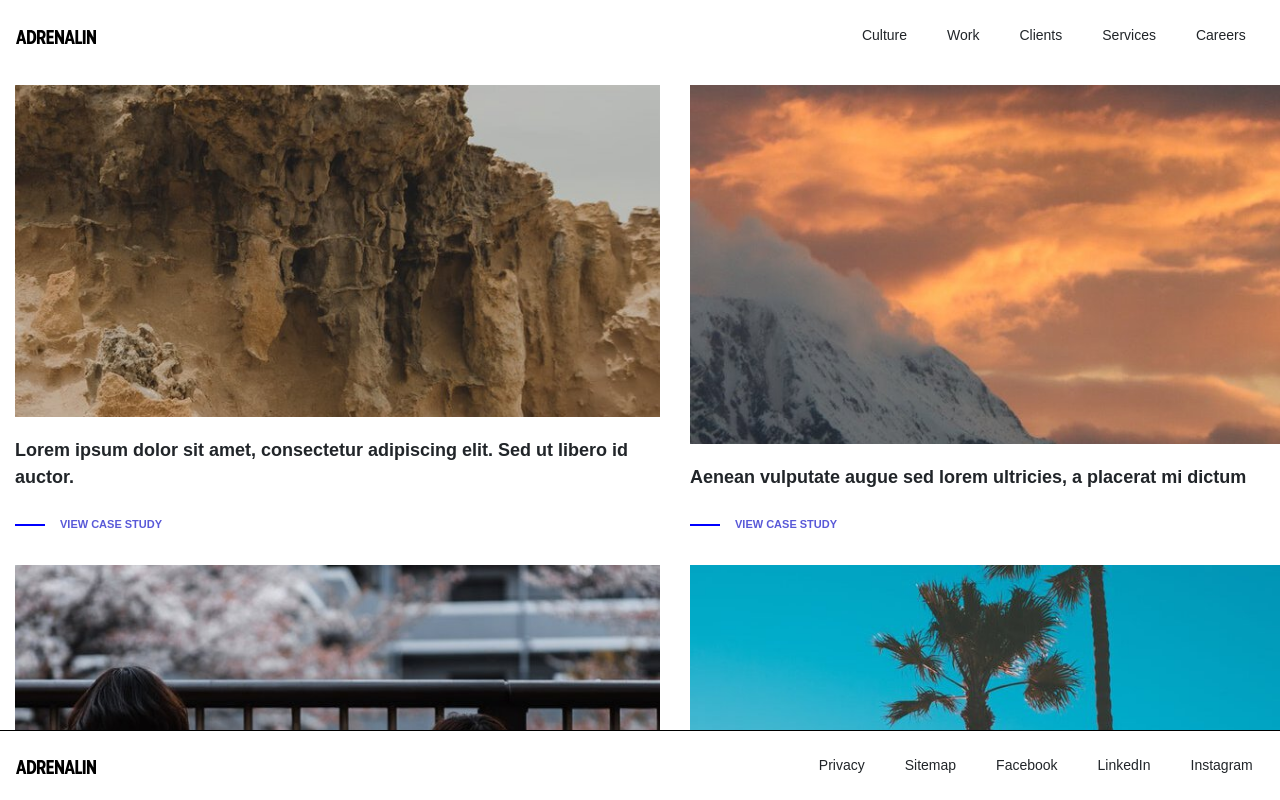
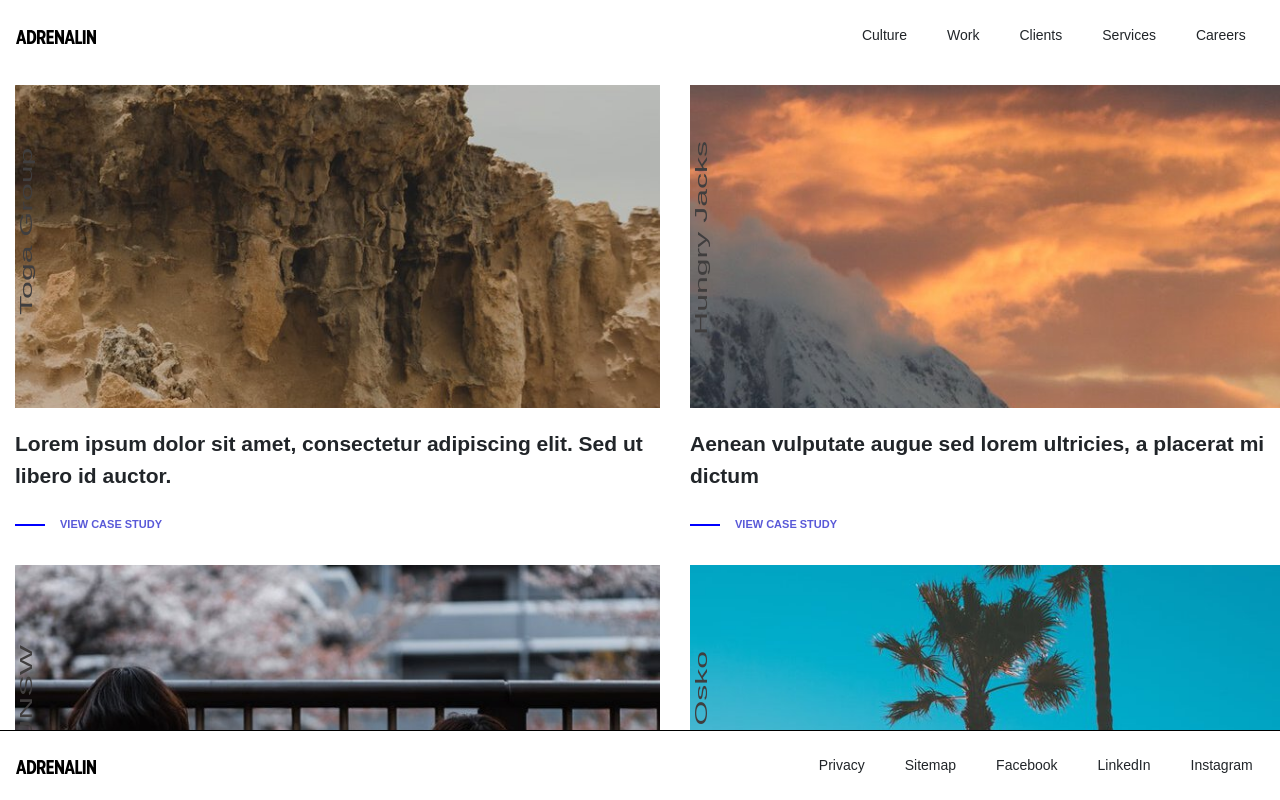
Before and after one commit to ArdenMendoza/ListingPage, a React (Create React App) app: page / in a window 1280 px wide. Shown: the top 800 px of the page. Built offline with nearby package versions, Linux system fonts and the light colour scheme.

Commit message:
Added Photo tags and refactor

```diff
--- a/src/components/customCard.tsx
+++ b/src/components/customCard.tsx
@@ -17,10 +17,11 @@ export const customCard = ({ itemDetails }: props) => {
             backgroundSize: 'cover',
             height: '350px',
         }}>
+            <div className={'photoTag'}>{itemDetails.tag}</div>
         </div>
         <div style={{
             fontWeight: 'bold',
-            fontSize: '18px',
+            fontSize: '21px',
             fontFamily: 'Arial',
             padding: '20px 0px 20px 0px'
         }}>
--- a/src/index.css
+++ b/src/index.css
@@ -45,6 +45,17 @@ a:hover{
 
 .cardImage {
   background-repeat: no-repeat;
+}
+
+.photoTag{
+  writing-mode: vertical-rl;
+  transform: rotate(180deg) scale(1,2);
+  color: #403e3e;
+  position: relative;
+  top: 55px;
+  text-align: right;
+  float: left;
+  padding-bottom: 33px;
 }
 
 .card {
--- a/src/pages/itemDetails.tsx
+++ b/src/pages/itemDetails.tsx
@@ -37,6 +37,7 @@ export class ItemDetails extends React.Component<Props, state> {
       <div style={{ display: 'flex', height: '100%' }}>
         <div style={{ flex: 1, width: '50%', height: '100%' }}>
           <div style={{ height: '100%', backgroundImage: imageUrl, backgroundSize: 'auto', backgroundRepeat: 'no-repeat' }}>
+            <div className={'photoTag'}>{details.tag}</div>
           </div>
         </div>
         <div className={'itemDetailRightPanel'} style={{ flex: 1 }}>
@@ -44,7 +45,7 @@ export class ItemDetails extends React.Component<Props, state> {
           {details.questions.map(q => {
             qCount++;
             return <div className={'itemDetailQGroup'}>
-              <div style={{ fontSize: '20px', fontWeight: 1000}}>
+              <div style={{ fontSize: '20px', fontWeight: 1000 }}>
                 Question {qCount}</div>
               <div style={{ textAlign: 'justify' }}>{q}</div>
             </div>
--- a/src/pages/itemList.tsx
+++ b/src/pages/itemList.tsx
@@ -1,4 +1,4 @@
-import React from 'react';
+ import React from 'react';
 import data from '../feed/data.json';
 import CustomCard from '../components/customCard';
 import { item } from '../feed/model';
```
